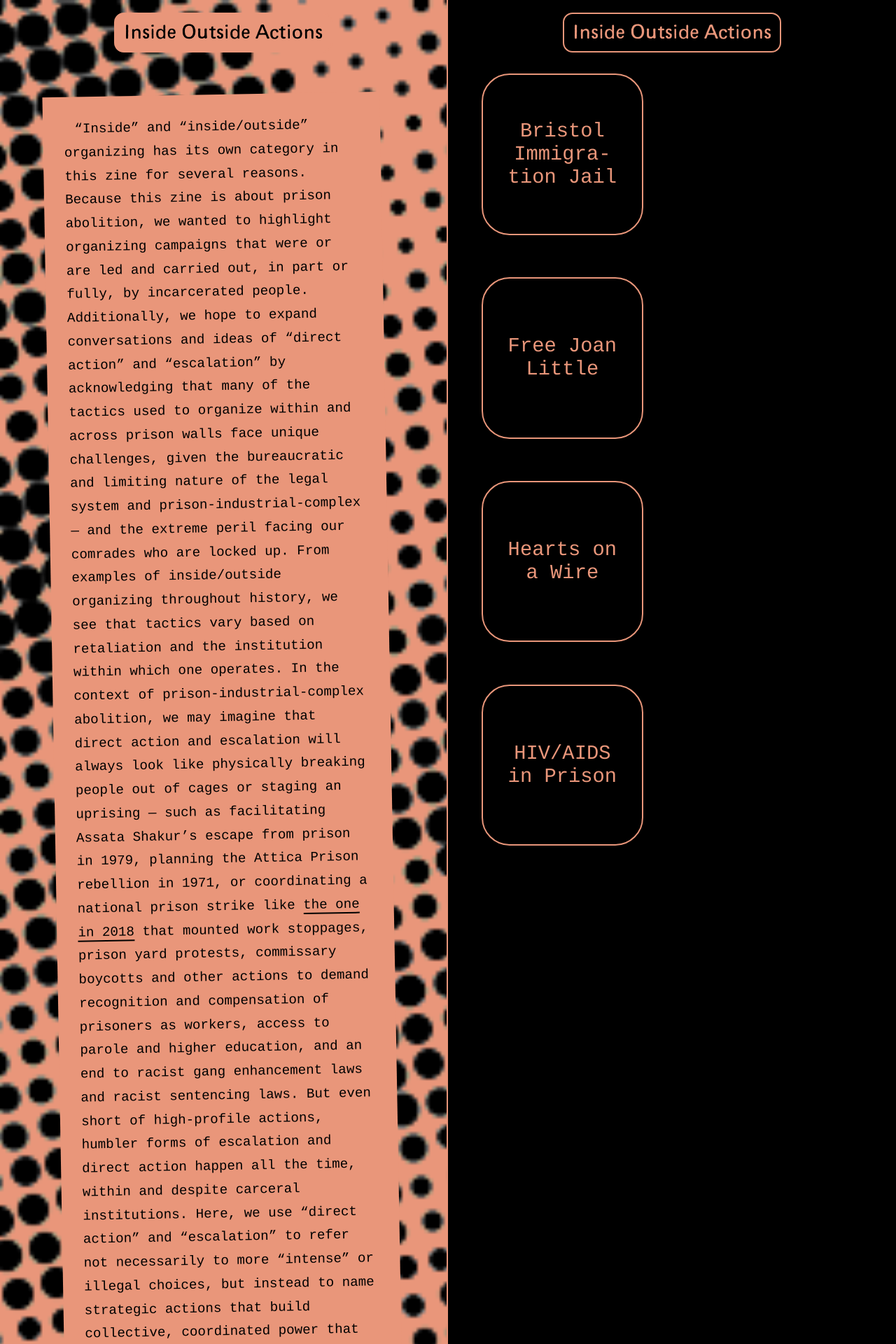
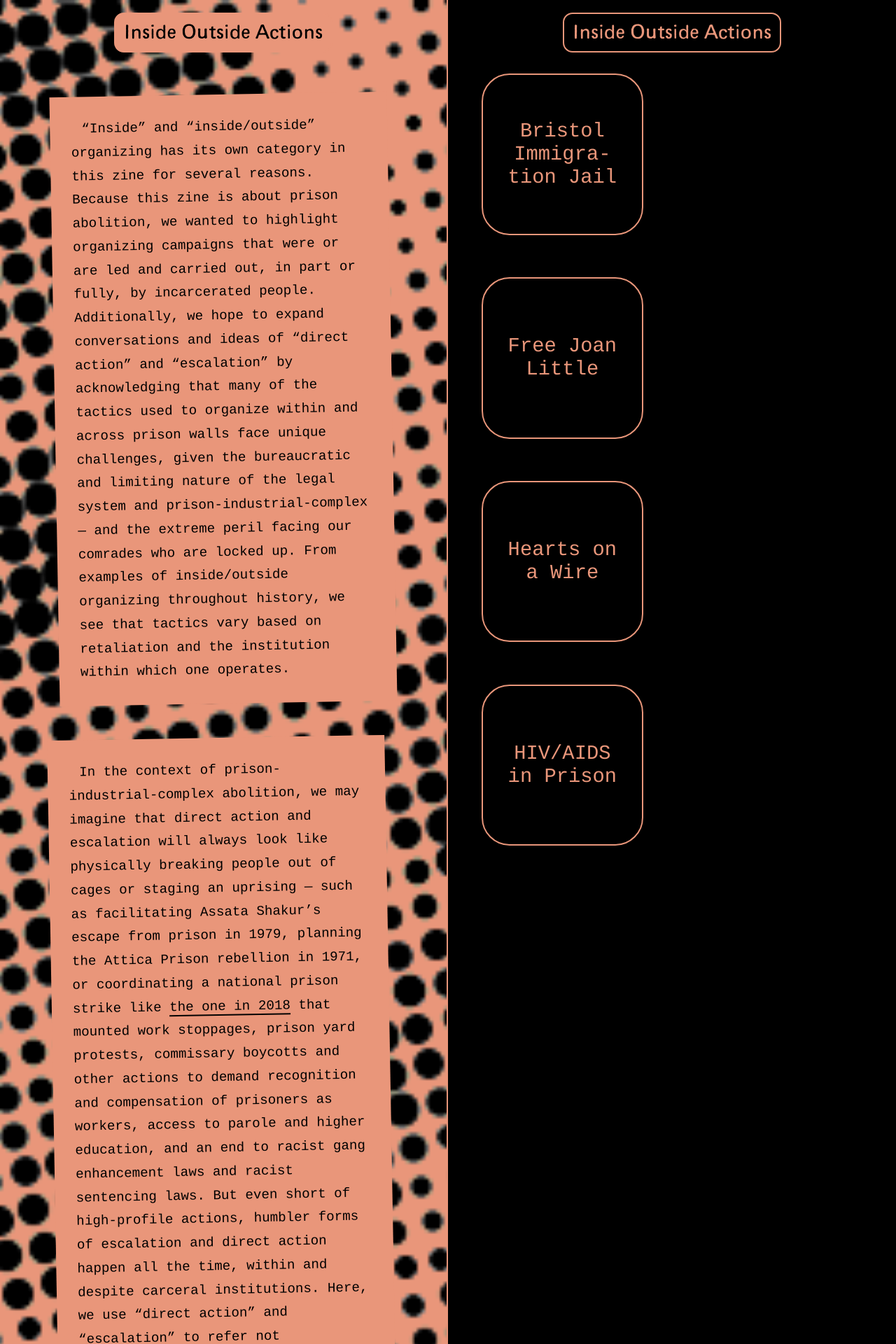
Before and after one commit to netanoir/da4a, a Jekyll site: the page built from _actions/inside-outside/3-inside-outside.markdown, in a window 1280 px wide. Shown: the top 1920 px of the page at 70% size. Built offline with Jekyll 4.4.1, drawn with Linux system fonts in a browser that asks for light colours; some web fonts are replaced; part of the change alters nothing that is shown; some of the changed text lies outside the part shown.

Commit message:
copy edit

```diff
--- a/_actions/inside-outside/3-inside-outside.markdown
+++ b/_actions/inside-outside/3-inside-outside.markdown
@@ -14,10 +14,11 @@ types:
 
 “Inside” and “inside/outside” organizing has its own category in this zine for several reasons. Because this zine is about prison abolition, we wanted to highlight organizing campaigns that were or are led and carried out, in part or fully, by incarcerated people.
 Additionally, we hope to expand conversations and ideas of “direct action” and “escalation” by acknowledging that many of the tactics used to organize within and across prison walls face unique challenges, given the bureaucratic and limiting nature of the legal system and prison-industrial-complex — and the extreme peril facing our comrades who are locked up. From examples of inside/outside organizing throughout history, we see that tactics vary based on retaliation and the institution within which one operates.
+
 In the context of prison-industrial-complex abolition, we may imagine that direct action and escalation will always look like physically breaking people out of cages or staging an uprising — such as facilitating Assata Shakur’s escape from prison in 1979, planning the Attica Prison rebellion in 1971, or coordinating a national prison strike like [the one in 2018](https://incarceratedworkers.org/campaigns/prison-strike-2018) that mounted work stoppages, prison yard protests, commissary boycotts and other actions to demand recognition and compensation of prisoners as workers, access to parole and higher education, and an end to racist gang enhancement laws and racist sentencing laws. But even short of high-profile actions, humbler forms of escalation and direct action happen all the time, within and despite carceral institutions. Here, we use “direct action” and “escalation” to refer not necessarily to more “intense” or illegal choices, but instead to name strategic actions that build collective, coordinated power that redistribute and shift the burden of risk and danger away from the most vulnerable or targeted individuals, and increase pressure on a campaign’s targets, tipping the scale toward victory.
 
 At their core, inside and inside/outside organizing actions are anchored in the demands and leadership of people who are incarcerated. Some demands focus on alleviating inhumane conditions that prisoners face, or ensuring more livable conditions — but there are also many instances of prisoners making demands for freedom, mass release, or to end death by incarceration and life without parole. The tactics tried by people inside range from prison uprisings and riots, labor strikes and hunger strikes, to creating life-saving programs that facilitate communication between people inside and outside, and are able to exert pressure on authorities.
 
-The [*Abolitionist Paper*](https://abolitionistpaper.wordpress.com/2018/12/14/organizing-across-prison-walls-is-how-well-bring-them-down/) [describes inside/outside organizing](https://abolitionistpaper.wordpress.com/2018/12/14/organizing-across-prison-walls-is-how-well-bring-them-down/) in the following ways: “Collaborating across prison walls is strategic, in that it brings to bear the immense capacity, analysis, and creativity of those who are locked down and locked out by the prison industrial complex together with those on the outside. It lessens the burden of people who for too long have shouldered the weight of their loved ones’ incarceration alone and in the shadows. Fear and shame are being replaced with realization that they are not alone, that their neighbors, coworkers, fellow parishioners are also doing time on the outside. Eerie silence is morphing into an increasingly loud roar that can be heard inside prisons and state capital buildings.
+The [*Abolitionist Paper*](https://abolitionistpaper.wordpress.com/2018/12/14/organizing-across-prison-walls-is-how-well-bring-them-down/) describes inside/outside organizing in the following ways: “Collaborating across prison walls is strategic, in that it brings to bear the immense capacity, analysis, and creativity of those who are locked down and locked out by the prison industrial complex together with those on the outside. It lessens the burden of people who for too long have shouldered the weight of their loved ones’ incarceration alone and in the shadows. Fear and shame are being replaced with realization that they are not alone, that their neighbors, coworkers, fellow parishioners are also doing time on the outside. Eerie silence is morphing into an increasingly loud roar that can be heard inside prisons and state capital buildings.
 
 As we chip away at the walls—together—we’re building bonds that transcend and will outlast our mission. We’re building bridges and pathways to the kind of society we want to live in. And it’s making those walls feel just a little less concrete—until the day they come crumbling down.”
```
